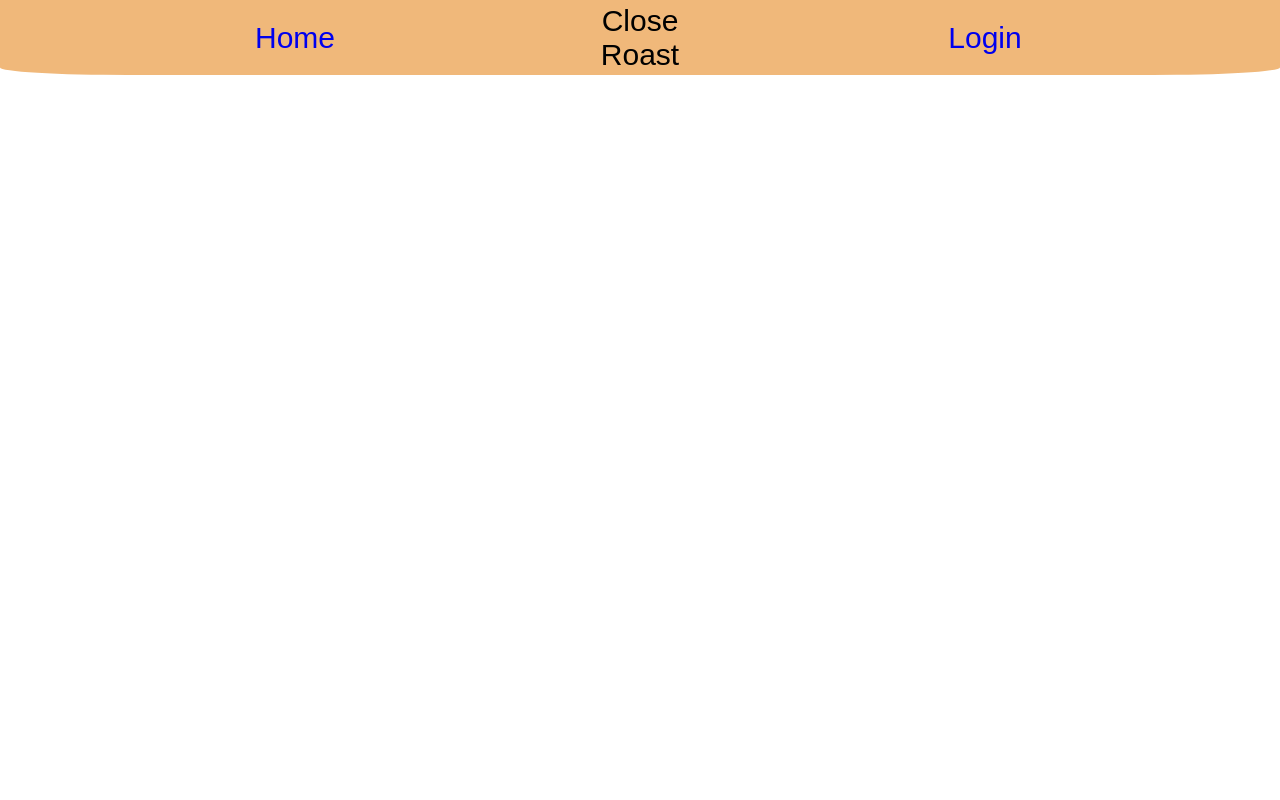
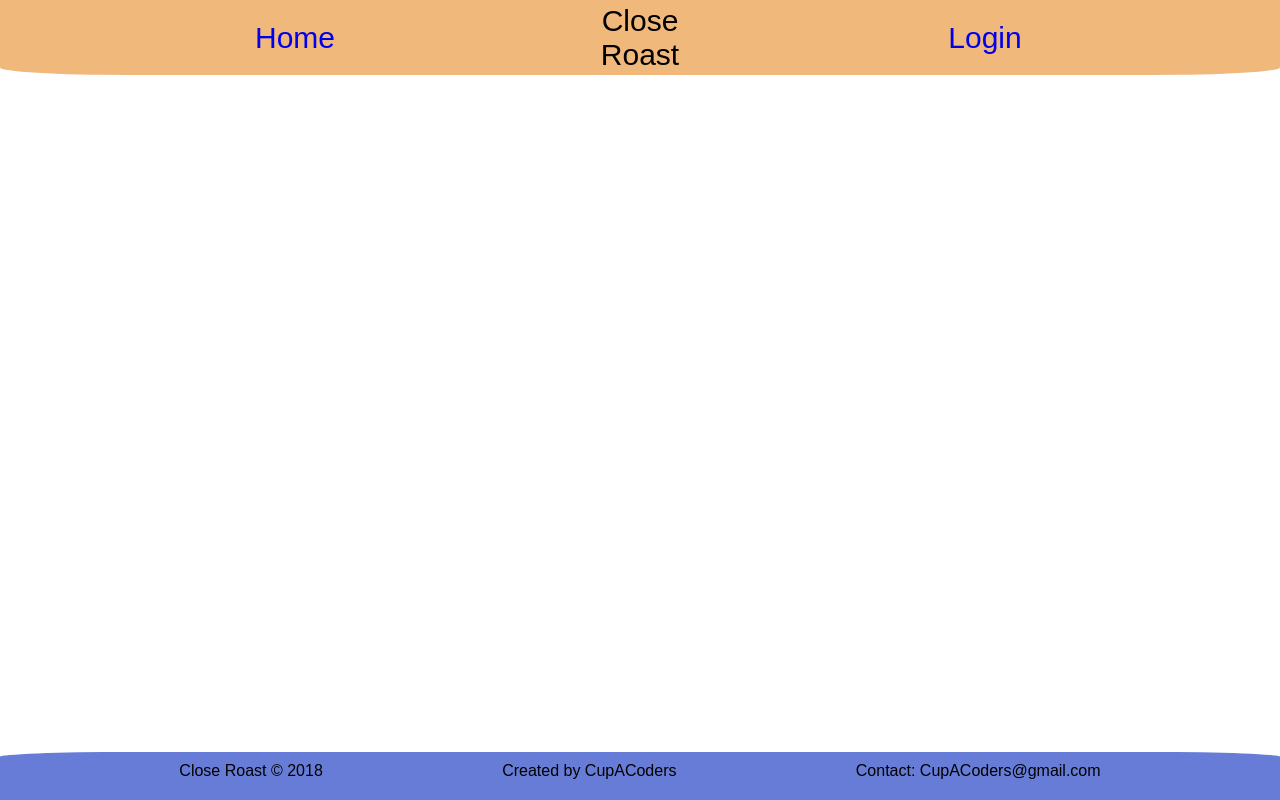
Before and after one commit to cup-o-coders/CRfrontend, a React (Create React App) app: page / in a window 1280 px wide. Built offline with nearby package versions, Linux system fonts and the light colour scheme.

Commit message:
footer completed

```diff
--- a/src/App.js
+++ b/src/App.js
@@ -2,6 +2,7 @@ import React, { Component } from 'react';
 import './App.css';
 import {Switch, Route} from 'react-router-dom'
 import Header from './components/Header.js'
+import Footer from './components/Footer.js'
 /*import data from Google API here*/
 
 class App extends Component {
@@ -9,6 +10,7 @@ class App extends Component {
     return (
       <div>
         <Header />
+        <Footer />
       </div>
     );
   }
--- /dev/null
+++ b/src/components/Footer.js
@@ -0,0 +1,22 @@
+import React, { Component } from 'react';
+import '../css/footer.css'
+
+class Footer extends Component{
+  render(){
+    return(
+      <div className="footer">
+        <div className="footer-item">
+          <p>Close Roast &copy; 2018</p>
+        </div>
+        <div className="footer-item">
+          <p>Created by CupACoders</p>
+        </div>
+        <div className="footer-item">
+          <p>Contact: CupACoders@gmail.com</p>
+        </div>
+      </div>
+    )
+  }
+}
+
+export default Footer
--- /dev/null
+++ b/src/css/footer.css
@@ -0,0 +1,16 @@
+.footer {
+  position: absolute;
+  left: 0;
+  bottom: 0;
+  right: 0;
+  display: flex;
+  justify-content: space-evenly;
+  padding-bottom: 20px;
+  background-color: #677cd7;
+  border-top-left-radius: 10%;
+  border-top-right-radius: 10%;
+}
+
+.footer-item {
+  padding-top: 10px;
+}
```
